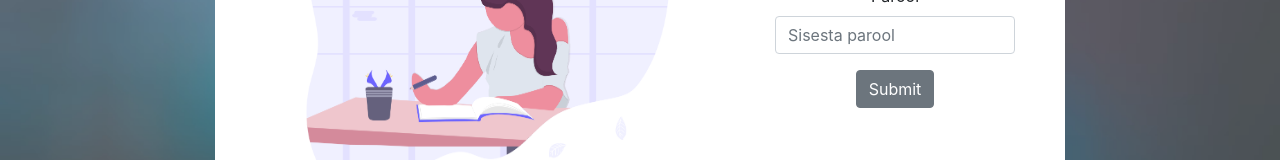
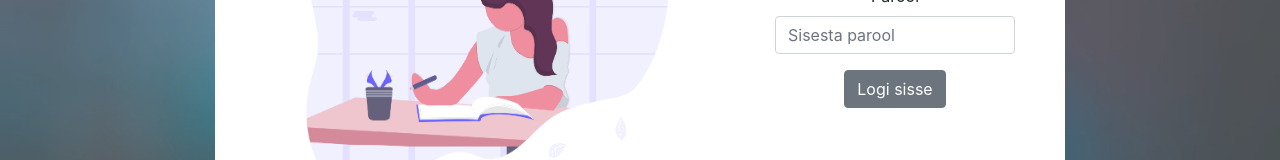
Before and after one commit to PaulOskarSoe/yKool, a React (Create React App) app in the folder client/: page / in a window 1280 px wide. Shown: the part 428-588 px from the top of the page. Built offline with nearby package versions, Linux system fonts and the light colour scheme.

Commit message:
remove init values

```diff
--- a/client/package.json
+++ b/client/package.json
@@ -13,7 +13,8 @@
     "react-dom": "^16.13.1",
     "react-router-dom": "^5.2.0",
     "react-scripts": "3.4.1",
-    "reactstrap": "^8.4.1"
+    "reactstrap": "^8.4.1",
+    "sweetalert2": "^9.14.0"
   },
   "scripts": {
     "start": "react-scripts start",
--- a/client/src/LoginView/LoginView.jsx
+++ b/client/src/LoginView/LoginView.jsx
@@ -8,8 +8,8 @@ import { authenticateUser } from "./../services/userServices";
 const LoginView = () => {
   const { user, setUser } = useContext(UserContext);
 
-  const [email, setEmail] = useState("paul@mail.ee");
-  const [password, setPassword] = useState("paul");
+  const [email, setEmail] = useState();
+  const [password, setPassword] = useState();
 
   const loginUser = async () => {
     if (email && password) {
@@ -51,7 +51,7 @@ const LoginView = () => {
                 onChange={(e) => setPassword(e.target.value)}
               />
             </FormGroup>
-            <Button onClick={() => loginUser()}>Submit</Button>
+            <Button onClick={() => loginUser()}>Logi sisse</Button>
           </Form>
         </div>
       </div>
```
Also changed, not shown: 1 other file (tests, documents, lock files or other folders).
